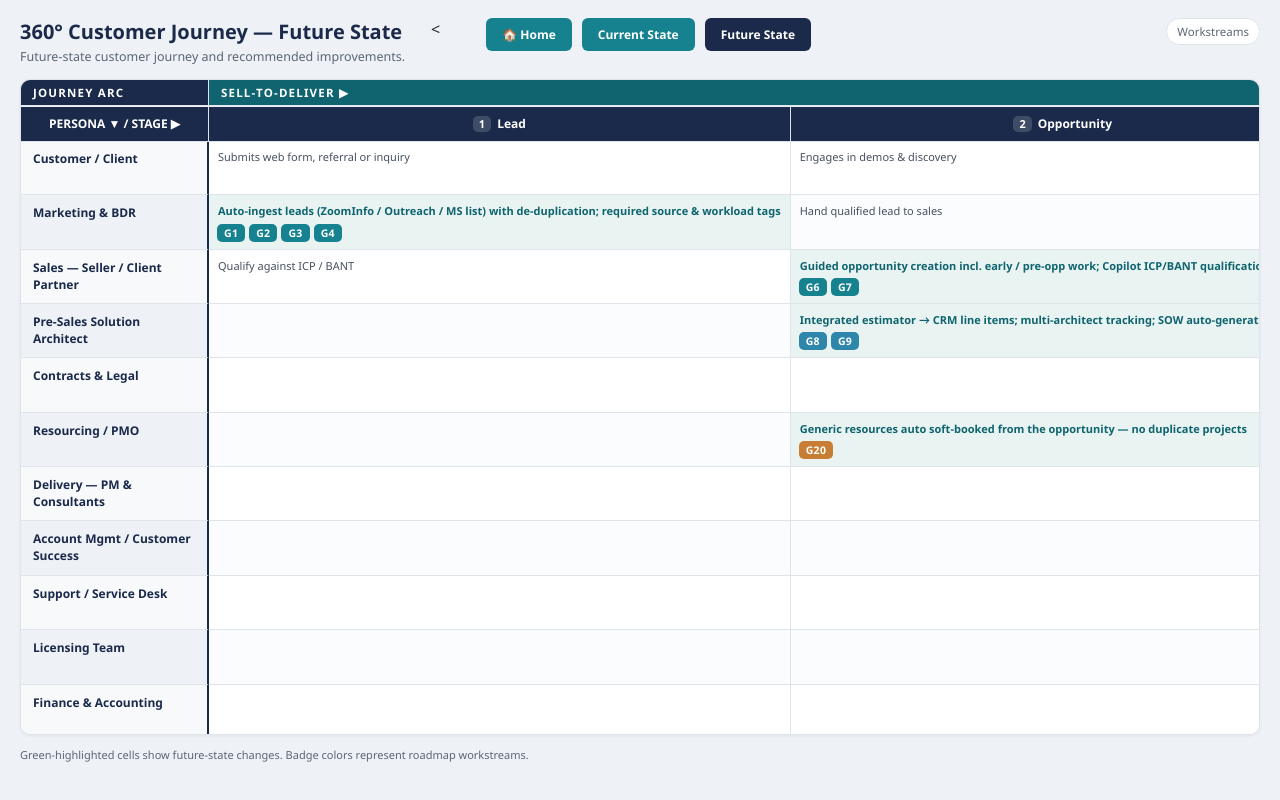
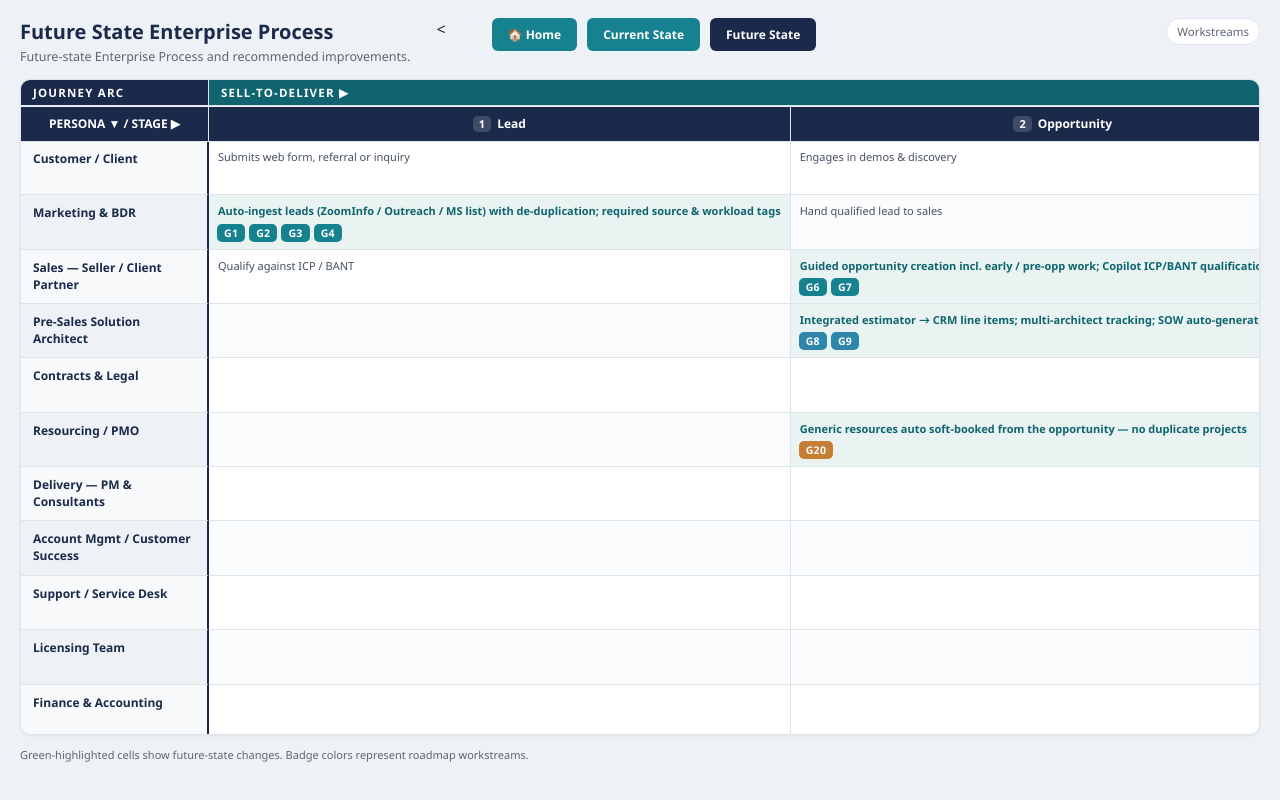
Before and after one commit to dmitchell34/InternalCRMRoadmap, a plain HTML site: page future-state.html in a window 1280 px wide. Drawn offline with Linux system fonts and the light colour scheme.

Commit message:
Update future-state.html

```diff
--- a/future-state.html
+++ b/future-state.html
@@ -3,7 +3,7 @@
 <head>
 <meta charset="utf-8">
 <meta name="viewport" content="width=device-width, initial-scale=1">
-<title>360° Customer Journey — To-Be (Future-State) Interactive Flow</title>
+<title>Future-State Enterprise Process</title>
 <style>
   :root{
     --navy:#1B2A4A; --navy2:#16273f; --teal:#16828F; --teal-d:#0f6470;
@@ -120,9 +120,9 @@
  <div class="topbar">
 
     <div>
-        <h1>360° Customer Journey — Future State</h1>
+        <h1>Future State Enterprise Process</h1>
         <div class="sub">
-            Future-state customer journey and recommended improvements.
+            Future-state Enterprise Process and recommended improvements.
         </div>
     </div>
 
```
